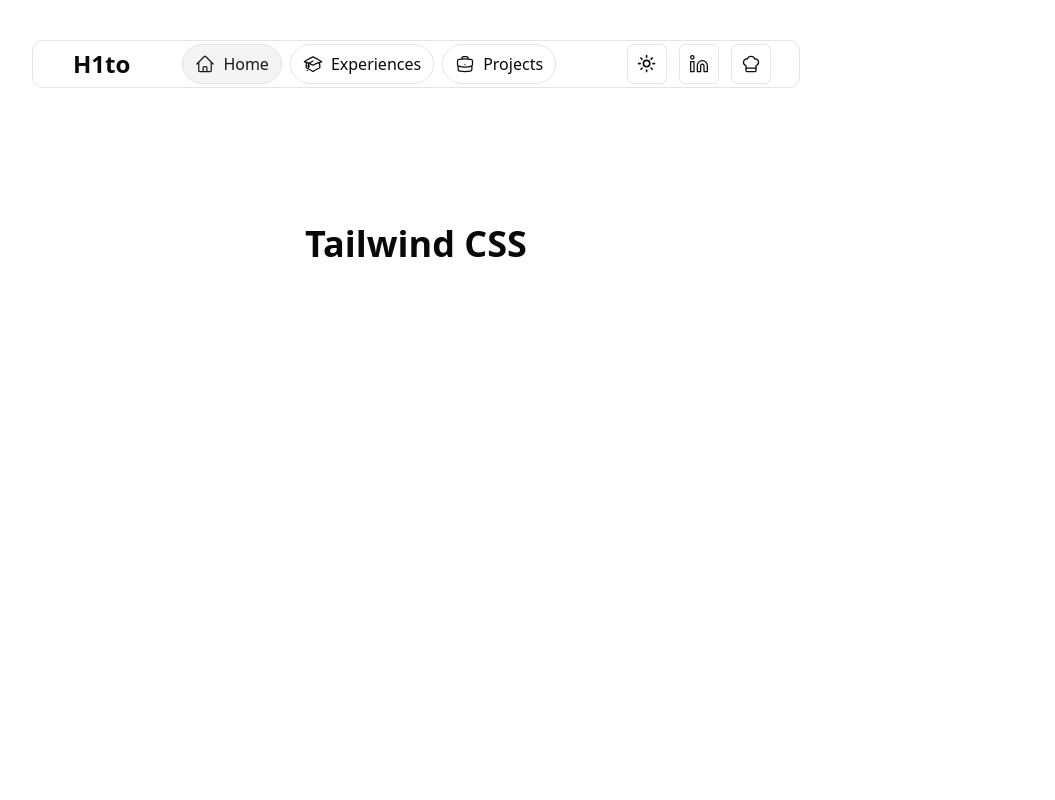
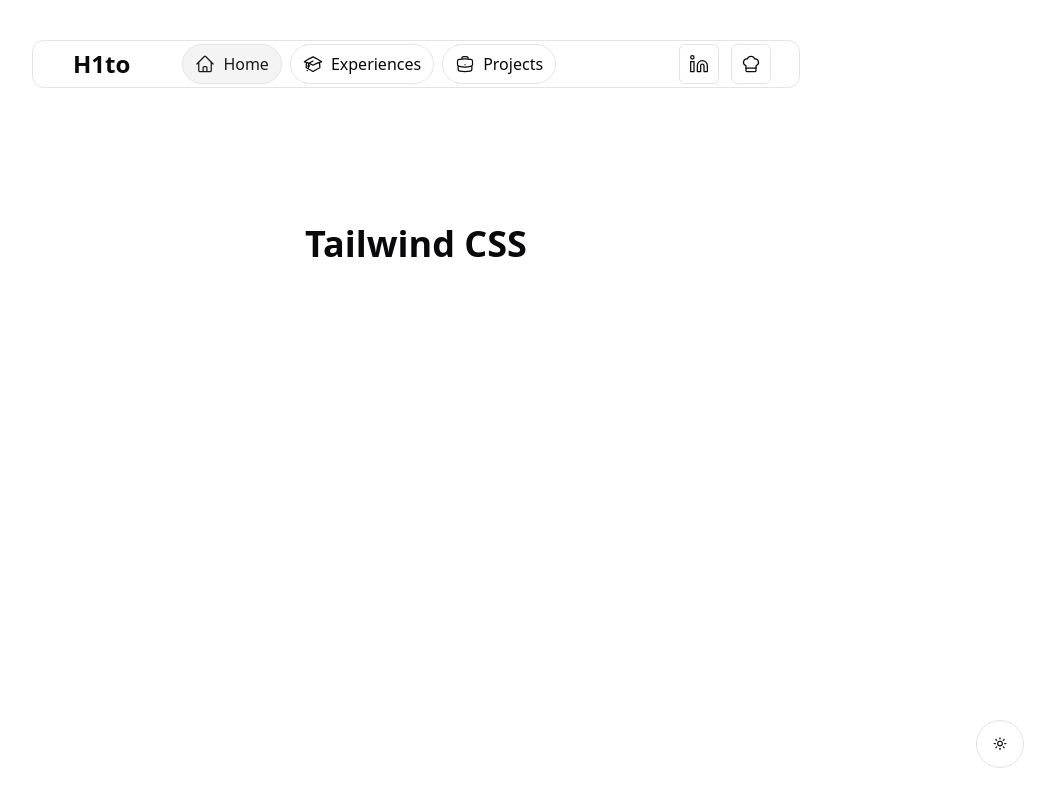
Before and after one commit to Matsuel/olivier, a Next.js app: page / in a window 1280 px wide. Shown: the whole page, without its empty margins (224-1279 px from the left). Built offline with nearby package versions, Linux system fonts and the light colour scheme.

Commit message:
add mode switcher bottom

```diff
--- a/src/components/ModeToggle.tsx
+++ b/src/components/ModeToggle.tsx
@@ -16,7 +16,7 @@
   return (
     <DropdownMenu>
       <DropdownMenuTrigger asChild>
-        <Button variant="outline" size="icon" className='border-border border-1'>
+        <Button variant="outline" className='border-border border-1 fixed bottom-8 right-8 w-[3rem] h-[3rem] rounded-full hover:scale-[1.15] transition-all ease-in-out'>
           <Sun className="h-[1.2rem] w-[1.2rem] rotate-0 scale-100 transition-all dark:-rotate-90 dark:scale-0" />
           <Moon className="absolute h-[1.2rem] w-[1.2rem] rotate-90 scale-0 transition-all dark:rotate-0 dark:scale-100" />
           <span className="sr-only">Toggle theme</span>
--- a/src/components/Navbar.tsx
+++ b/src/components/Navbar.tsx
@@ -1,6 +1,5 @@
 import React, { useState } from 'react'
 import Link from 'next/link';
-import { ModeToggle } from './ModeToggle';
 import { Button } from './ui/button';
 
 type NavLink = {
@@ -88,7 +87,6 @@
                 </div>
 
                 <div className="flex flex-row items-center gap-3 mr-3">
-                    <ModeToggle />
                     {SocialLinks.map((link) => {
                         return (
                             <Link key={link.link} href={link.link} passHref target='_blank'>
--- a/src/pages/_app.tsx
+++ b/src/pages/_app.tsx
@@ -6,7 +6,7 @@
   return (
     <ThemeProvider
       attribute="class"
-      defaultTheme="system"
+      defaultTheme="light"
       enableSystem
       disableTransitionOnChange
     >
--- a/src/pages/index.tsx
+++ b/src/pages/index.tsx
@@ -1,6 +1,6 @@
+import { ModeToggle } from "@/components/ModeToggle";
 import Navbar from "@/components/Navbar";
 import Head from "next/head";
-import Image from "next/image";
 
 export default function Home() {
   return (
@@ -19,6 +19,7 @@
         Tailwind CSS
       </h1>
 
+      <ModeToggle />
     </main>
   );
 }
```
